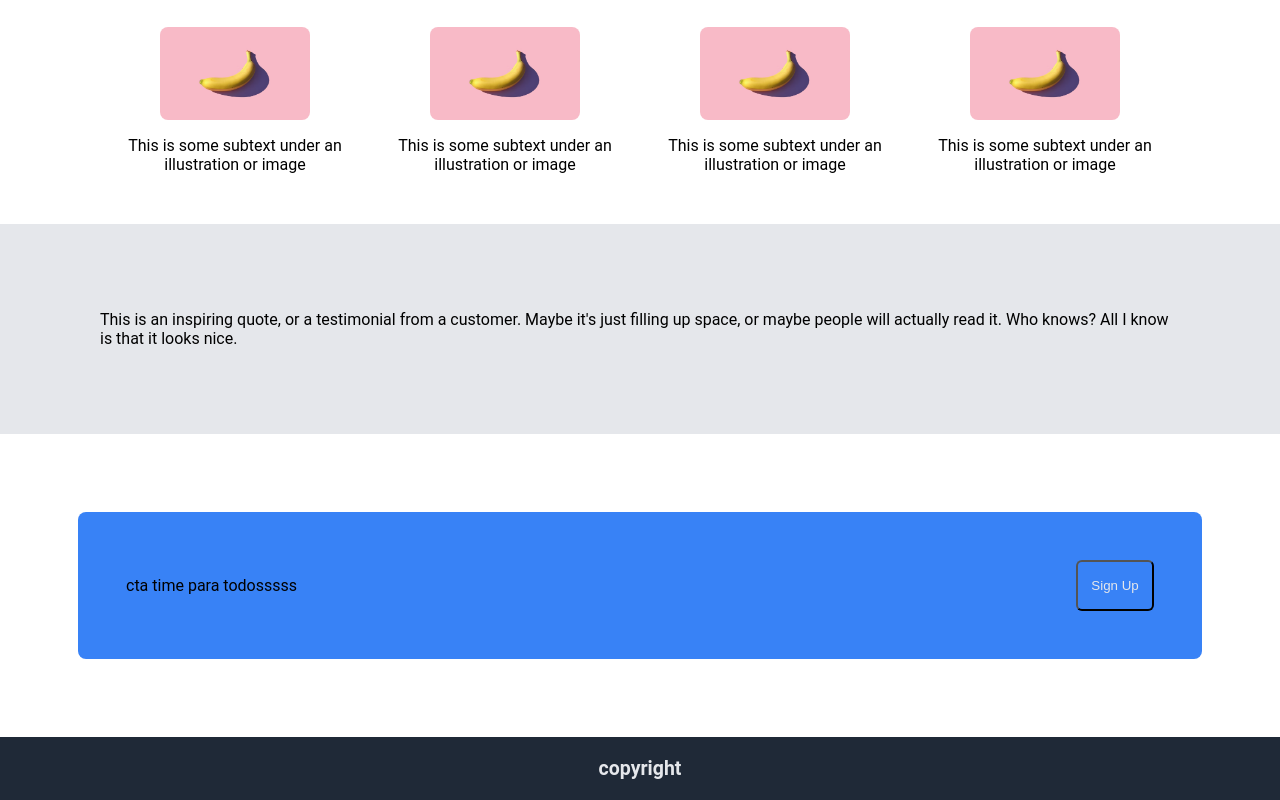
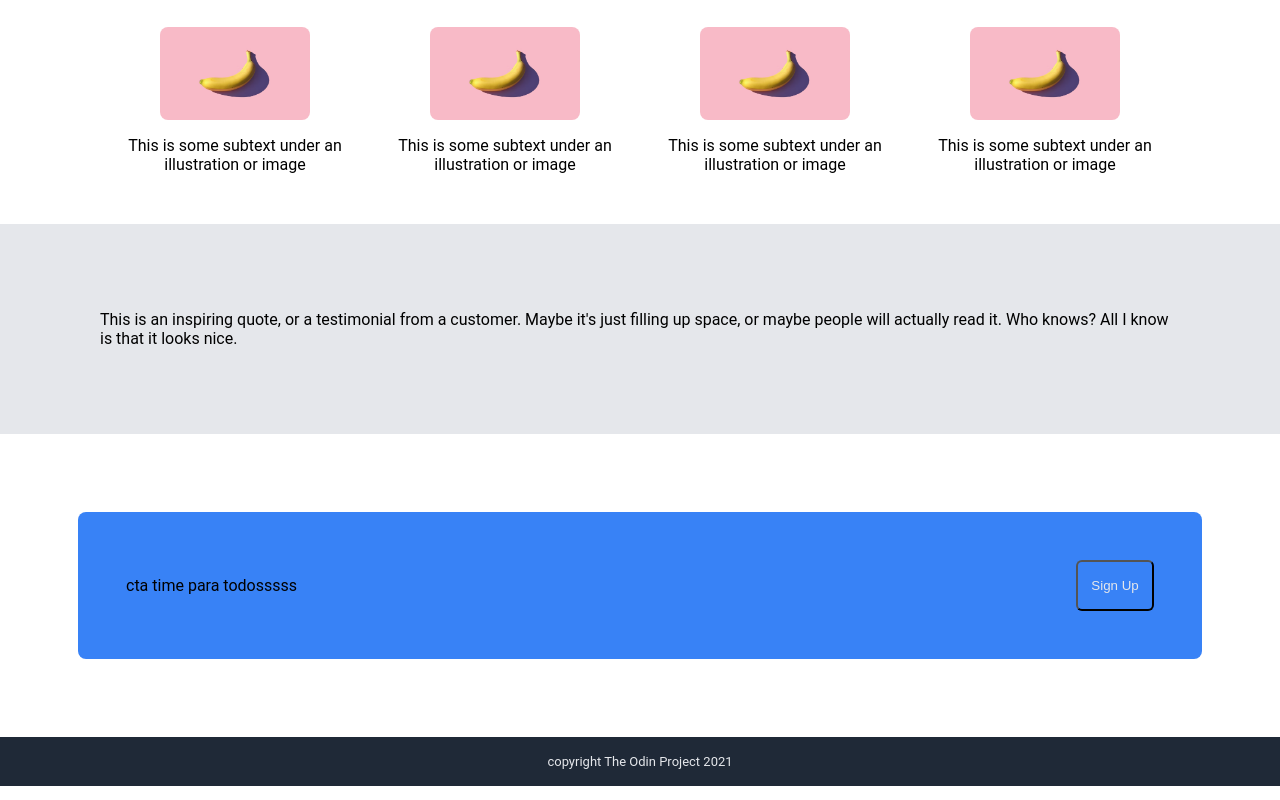
Before and after one commit to Nicocro/mock-landing, a plain HTML site: page index.html in a window 1280 px wide. Shown: the part 414-1214 px from the top of the page. Drawn offline with Linux system fonts and the light colour scheme.

Commit message:
minor changes to html

```diff
--- a/index.html
+++ b/index.html
@@ -69,7 +69,7 @@
     </div>
 
     <footer>
-        <h2>copyright</h2>
+        <p>copyright The Odin Project 2021</p>
     </footer>
 </body>
 </html>
```
